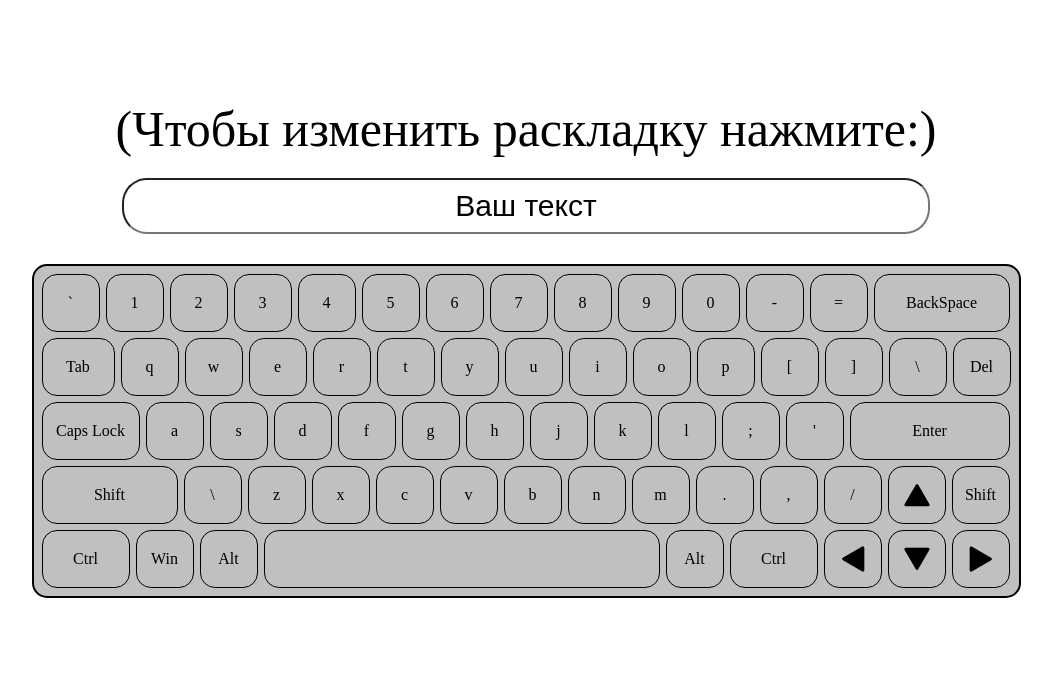
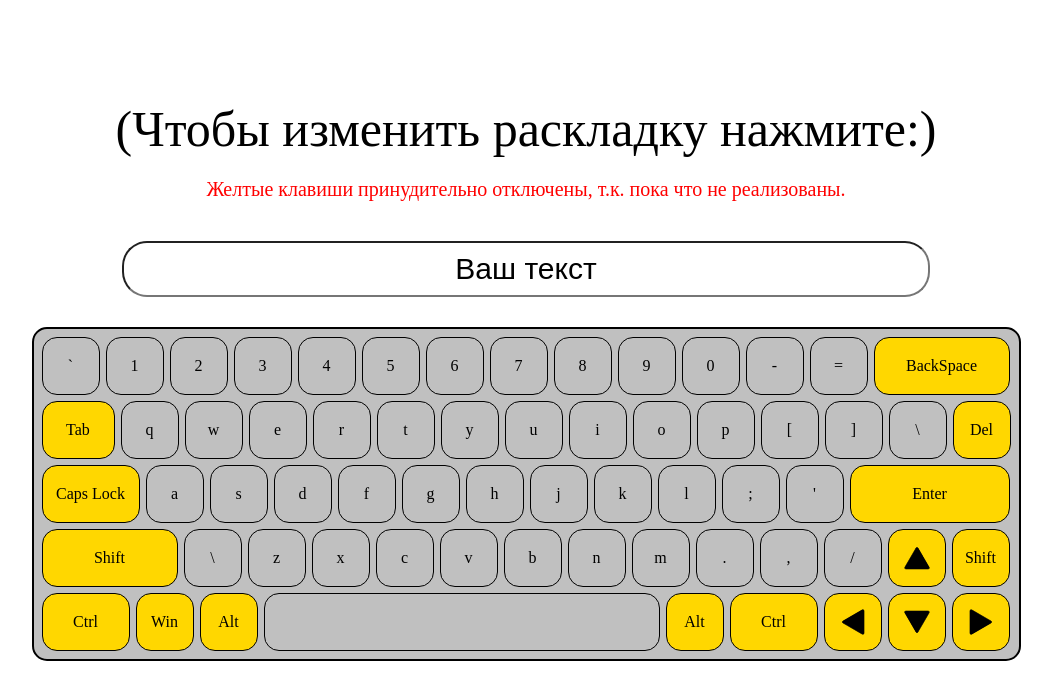
Before and after one commit to mikhalenkodaniil/virtual-keyboard, a plain HTML site: page index.html in a window 1280 px wide. Shown: the whole page, without its empty margins (114-1166 px from the left). Drawn offline with Linux system fonts and the light colour scheme.

Commit message:
fix: special keys disables

```diff
--- a/main.js
+++ b/main.js
@@ -13,7 +13,7 @@ const keyboard = [96, 49, 50, 51, 52, 53, 54, 55, 56, 57, 48, 45, 61, 113, 119,
 
 
 
-var as='<form class="str-set"><label>(Чтобы изменить раскладку нажмите:)</label><input type="text" id="print-text" value="Ваш текст"></form><div class="all-keyboard"><div id="keyboard"></div></div>';
+var as='<form class="str-set"><label>(Чтобы изменить раскладку нажмите:)<br><p>Желтые клавиши принудительно отключены, т.к. пока что не реализованы.</p></label><input type="text" id="print-text" value="Ваш текст"></form><div class="all-keyboard"><div id="keyboard"></div></div>';
 var div = document.createElement("DIV");
 div.innerHTML = as;
 document.getElementsByTagName('body')[0].appendChild(div);
@@ -23,38 +23,38 @@ function init(){
     let out = '';
     for (let i = 0; i < keyboard.length; i++){
         if (i==13){
-            out +='<div class="k-key" data="" id="backspace">BackSpace</div>';
+            out +='<div class="k-key" data="spec" id="backspace">BackSpace</div>';
         }
         if (i==13){
             out +='<div class="clearfix"></div>';
-            out +='<div class="k-key" data="9" id="tab">Tab</div>';
+            out +='<div class="k-key" data="spec" id="tab">Tab</div>';
         }
         if (i==26){
-            out +='<div class="k-key" data="" id="del">Del</div>';
+            out +='<div class="k-key" data="spec" id="del">Del</div>';
             out +='<div class="clearfix"></div>';
-            out +='<div class="k-key" data="20" id="caps-lock">Caps Lock</div>';
+            out +='<div class="k-key" data="spec" id="caps-lock">Caps Lock</div>';
         }
         if (i==37){
-            out +='<div class="k-key" data="13" id="enter">Enter</div>';
+            out +='<div class="k-key" data="spec" id="enter">Enter</div>';
             out +='<div class="clearfix"></div>';
-            out +='<div class="k-key" data="" id="l-shift">Shift</div>';
+            out +='<div class="k-key" data="spec" id="l-shift">Shift</div>';
             out +='<div class="k-key" data="92" id="l-slash">'+String.fromCharCode(keyboard[25])+'</div>';
         }
         if (i==47){
-            out +='<div class="k-key" data="" id="up"><img src="icons/arrow.svg" alt="" width="50px"></div>';
-            out +='<div class="k-key" data="" id="r-shift">Shift</div>';
+            out +='<div class="k-key" data="spec" id="up"><img src="icons/arrow.svg" alt="" width="50px"></div>';
+            out +='<div class="k-key" data="spec" id="r-shift">Shift</div>';
             out +='<div class="clearfix"></div>';
-            out +='<div class="k-key" data="" id="l-ctrl">Ctrl</div>';
-            out +='<div class="k-key" data="" id="win">Win</div>';
-            out +='<div class="k-key" data="" id="l-alt">Alt</div>';
+            out +='<div class="k-key" data="spec" id="l-ctrl">Ctrl</div>';
+            out +='<div class="k-key" data="spec" id="win">Win</div>';
+            out +='<div class="k-key" data="spec" id="l-alt">Alt</div>';
         }
         out +='<div class="k-key" data="'+keyboard[i]+'">'+String.fromCharCode(keyboard[i])+'</div>';
         if (i==(keyboard.length-1)){
-            out +='<div class="k-key" data="" id="r-alt">Alt</div>';
-            out +='<div class="k-key" data="" id="r-ctrl">Ctrl</div>';
-            out +='<div class="k-key" data="" id="left"><img src="icons/arrow.svg" alt="" width="50px"></div>';
-            out +='<div class="k-key" data="" id="down"><img src="icons/arrow.svg" alt="" width="50px"></div>';
-            out +='<div class="k-key" data="" id="right"><img src="icons/arrow.svg" alt="" width="50px"></div>';
+            out +='<div class="k-key" data="spec" id="r-alt">Alt</div>';
+            out +='<div class="k-key" data="spec" id="r-ctrl">Ctrl</div>';
+            out +='<div class="k-key" data="spec" id="left"><img src="icons/arrow.svg" alt="" width="50px"></div>';
+            out +='<div class="k-key" data="spec" id="down"><img src="icons/arrow.svg" alt="" width="50px"></div>';
+            out +='<div class="k-key" data="spec" id="right"><img src="icons/arrow.svg" alt="" width="50px"></div>';
         }
     }
     document.querySelector('#keyboard').innerHTML = out;
@@ -90,10 +90,16 @@ document.querySelectorAll('#keyboard .k-key').forEach(function(element){
         console.log(this.getAttribute('data'));
 
 
-        text += String.fromCharCode(this.getAttribute('data'));
+
+        if(this.getAttribute('data') != 'spec'){
+            text += String.fromCharCode(this.getAttribute('data'));
+        }
+
+
         document.querySelectorAll('#print-text').forEach(function(element){
             element.value = text;
-            element.classList.remove('active');
         });
+
+
     }
 });
--- a/style.css
+++ b/style.css
@@ -111,3 +111,12 @@ div[data="32"]{
 #down{
     transform: rotate(90deg);
 }
+
+div[data="spec"]{
+    background-color: gold;
+}
+
+p{
+    font-size: 20px;
+    color: red;
+}
```
